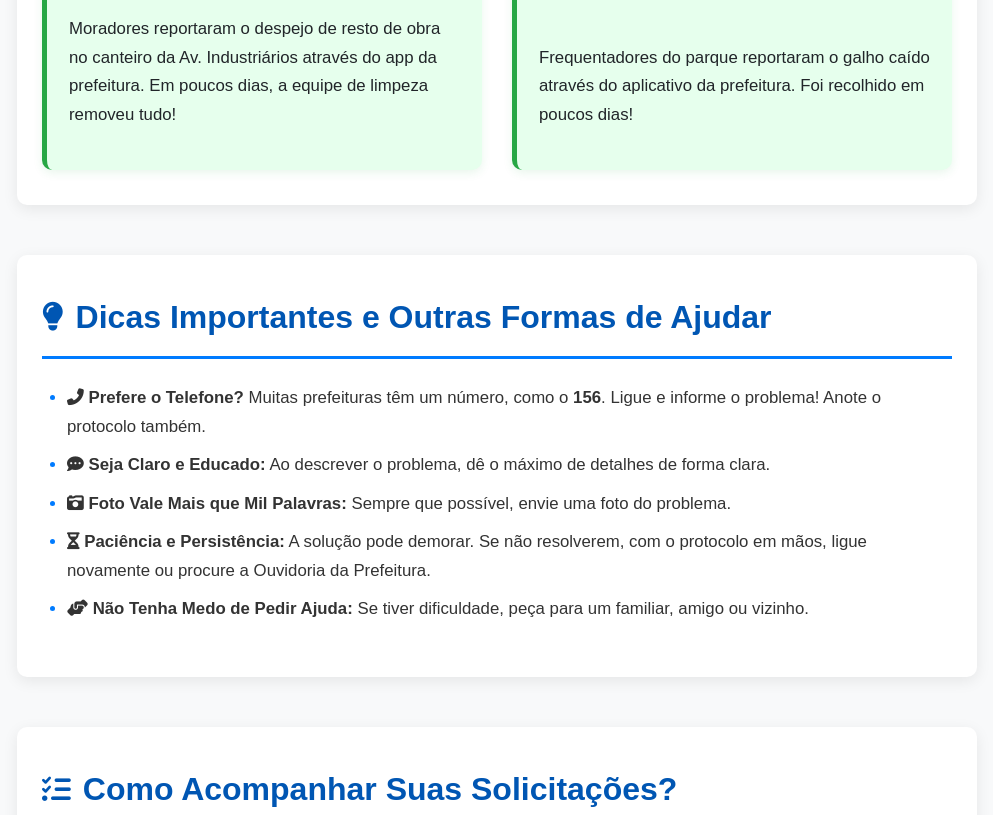
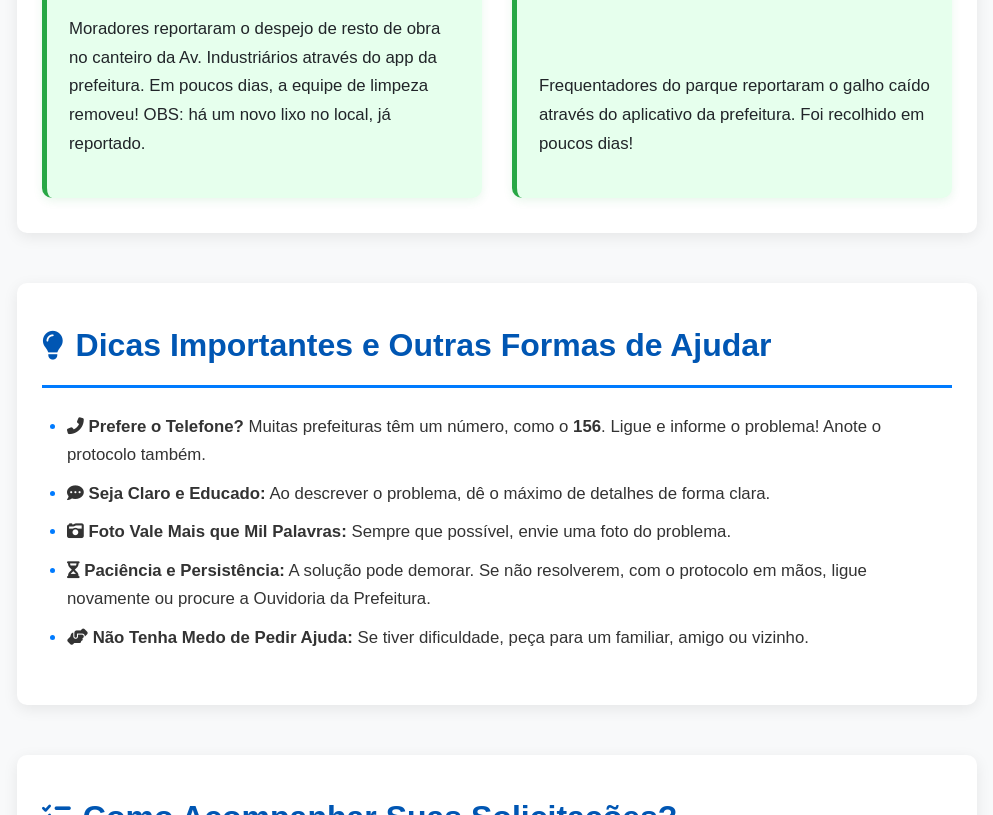
Before and after one commit to rfoPaulo/tecnologia-civica, a plain HTML site: page index.html in a window 1280 px wide. Shown: the part 2919-3734 px from the top of the page, without its empty margins (143-1136 px from the left). Drawn offline with Linux system fonts and the light colour scheme.

Commit message:
Update index.html

```diff
--- a/index.html
+++ b/index.html
@@ -226,7 +226,7 @@
                             <p class="caption">DEPOIS</p>
                         </div>
                     </div>
-                    <p class="resolved-description">Moradores reportaram o despejo de resto de obra no canteiro da Av. Industriários através do app da prefeitura. Em poucos dias, a equipe de limpeza removeu tudo!</p>
+                    <p class="resolved-description">Moradores reportaram o despejo de resto de obra no canteiro da Av. Industriários através do app da prefeitura. Em poucos dias, a equipe de limpeza removeu! OBS: há um novo lixo no local, já reportado.</p>
                 </div>
 
                 <div class="resolved-item">
```
